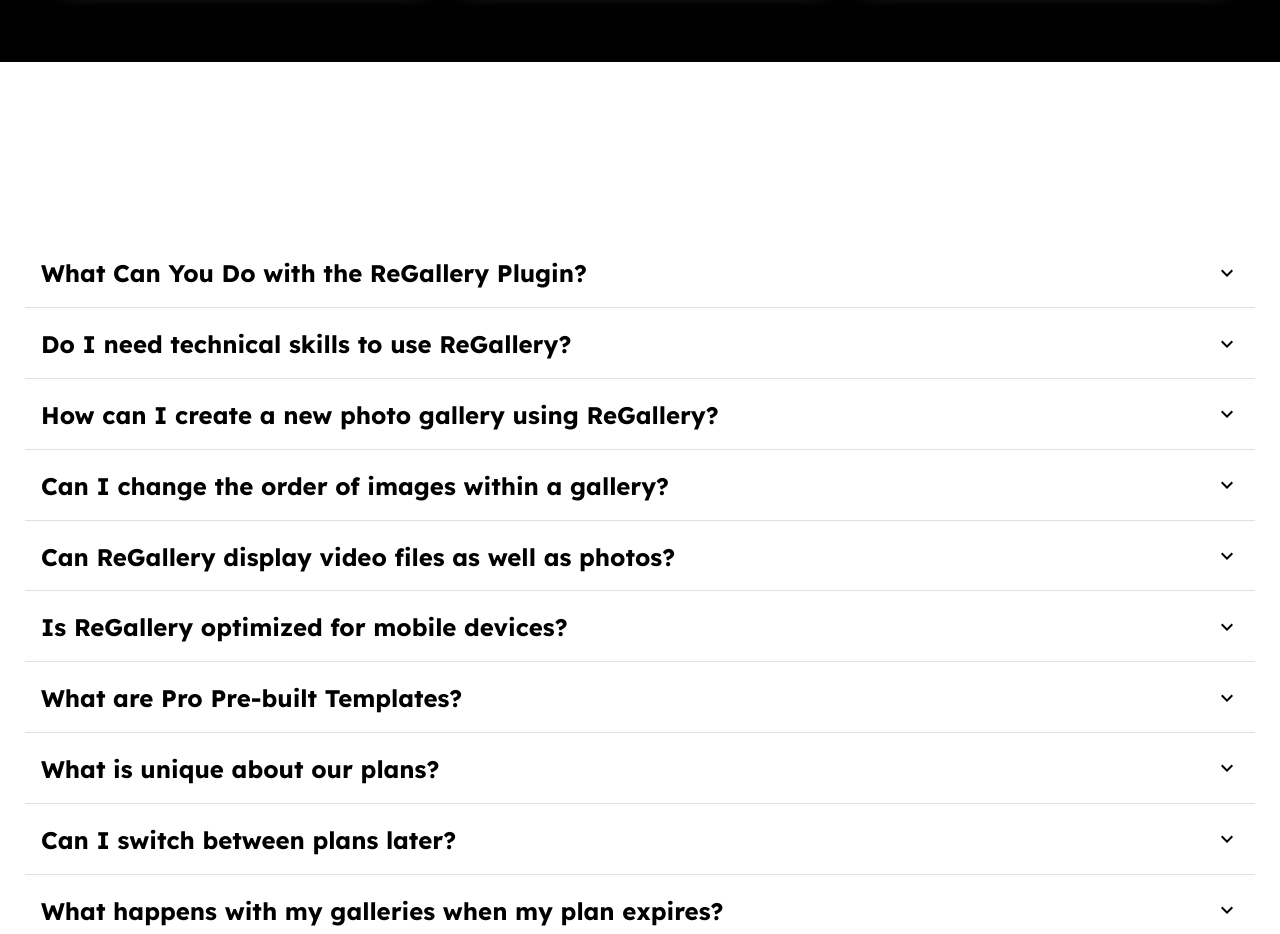
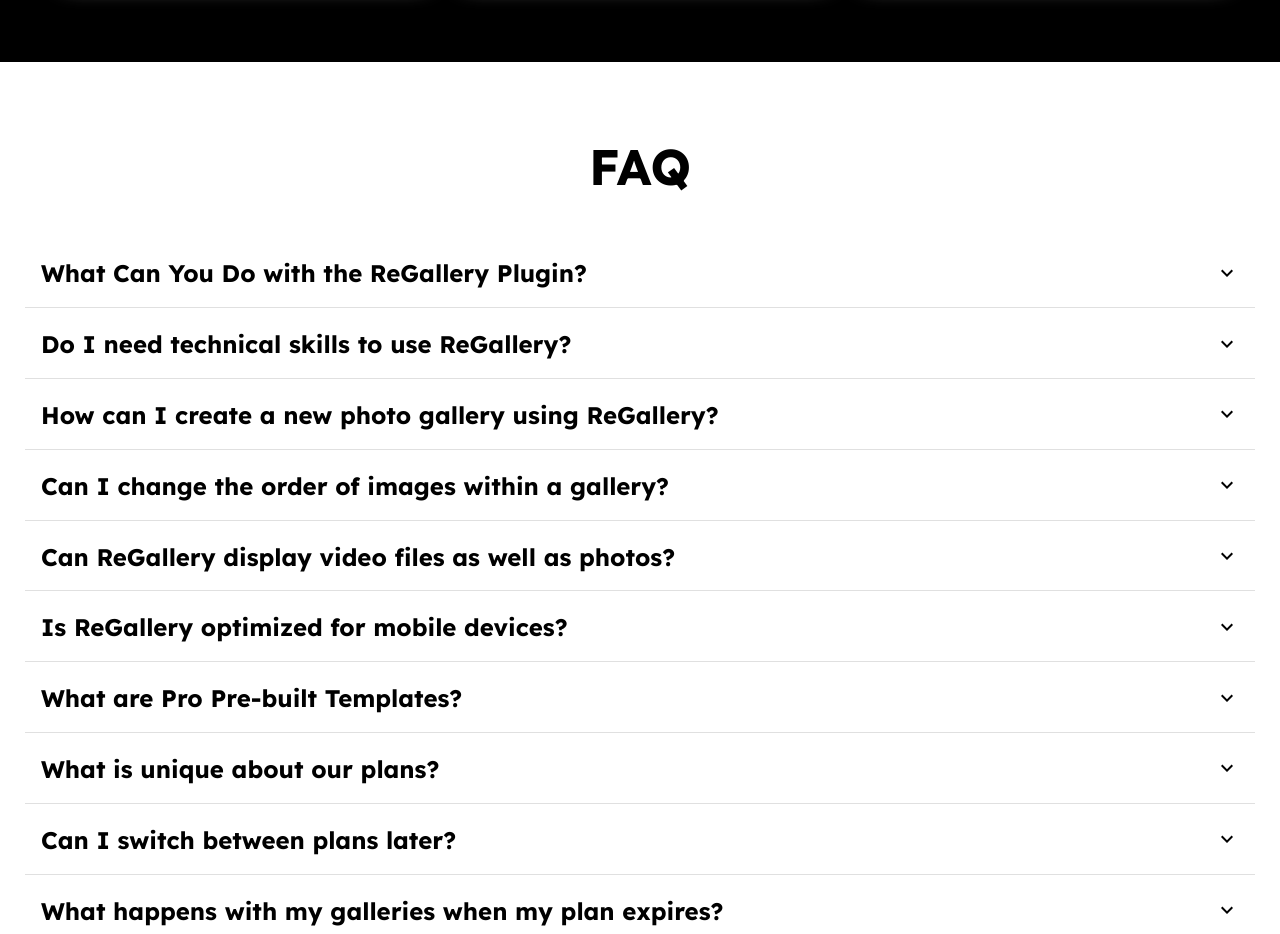
Before and after one commit to GrigorHarutyunian/regallery, a React (Vite) app: page / in a window 1280 px wide. Shown: the part 6820-7754 px from the top of the page. Built offline with nearby package versions, Linux system fonts and the light colour scheme.

Commit message:
Title bg color changed

```diff
--- a/src/components/faq/Faq.css
+++ b/src/components/faq/Faq.css
@@ -13,7 +13,7 @@
   font-weight: 700;
   line-height: 1.2;
   margin-bottom: 40px;
-  color: #ffffffff;
+  color: #000000;
 }
 
 .accordion__title {
```
